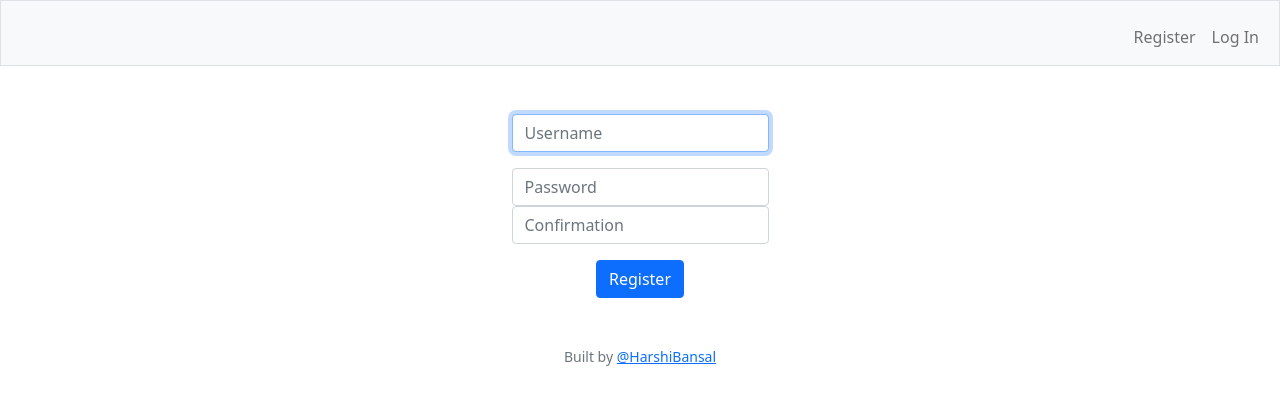
After one commit to bansalharshi/digitalcloset, a Flask app: page /register in a window 1280 px wide. The commit adds this page. Shown: the top 405 px of the page. Run offline with Flask 2, Linux system fonts and the light colour scheme; some libraries are stand-ins or nearby versions.

Commit message:
login and register flows

```diff
--- a/templates/layout.html
+++ b/templates/layout.html
@@ -19,20 +19,20 @@
     <script src="https://cdn.jsdelivr.net/npm/bootstrap@5.0.2/dist/js/bootstrap.min.js" integrity="sha384-cVKIPhGWiC2Al4u+LWgxfKTRIcfu0JTxR+EQDz/bgldoEyl4H0zUF0QKbrJ0EcQF" crossorigin="anonymous"></script>
     -->
 
-    <title>My Closet: {% block title%}{% endblock %}</title>
+    <title>My Closet: {% block title %}{% endblock %}</title>
   </head>
   <body>
 
     <nav class="bg-light border navbar navbar-expand-md navbar-light">
         <div class="container-fluid">
-            <a class="navbar-brand" href="/"><span class="blue">C</span><span class="red">$</span><span class="yellow">5</span><span class="green">0</span> <span class="red">Finance</span></a>
+            <!-- <a class="navbar-brand" href="/"><span class="blue">C</span><span class="red">$</span><span class="yellow">5</span><span class="green">0</span> <span class="red">Finance</span></a>
             <button aria-controls="navbar" aria-expanded="false" aria-label="Toggle navigation" class="navbar-toggler" data-bs-target="#navbar" data-bs-toggle="collapse" type="button">
                 <span class="navbar-toggler-icon"></span>
-            </button>
+            </button> -->
             <div class="collapse navbar-collapse" id="navbar">
                 {% if session["user_id"] %}
                     <ul class="navbar-nav me-auto mt-2">
-                        <li class="nav-item"><a class="nav-link" href="/all">all</a></li>
+                        <li class="nav-item"><a class="nav-link" href="/all">All</a></li>
                         <li class="nav-item"><a class="nav-link" href="/clothes">Clothes</a></li>
                         <li class="nav-item"><a class="nav-link" href="/shoes">Shoes</a></li>
                         <li class="nav-item"><a class="nav-link" href="/history">History</a></li>
@@ -51,14 +51,6 @@
         </div>
     </nav>
 
-    {% if get_flashed_messages() %}
-    <header>
-        <div class="alert alert-primary mb-0 text-center" role="alert">
-            {{ get_flashed_messages() | join(" ") }}
-        </div>
-    </header>
-    {% endif %}
-
     <main class="container-fluid py-5 text-center">
         {% block main %}{% endblock %}
     </main>
--- /dev/null
+++ b/templates/register.html
@@ -0,0 +1,18 @@
+{% extends "layout.html" %}
+
+{% block title %}
+    Register
+{% endblock %}
+
+{% block main %}
+    <form action="/register" method="post">
+        <div class="mb-3">
+            <input autocomplete="off" autofocus class="form-control mx-auto w-auto" id="username" name="username" placeholder="Username" type="text">
+        </div>
+        <div class="mb-3">
+            <input class="form-control mx-auto w-auto" id="password" name="password" placeholder="Password" type="password">
+            <input class="form-control mx-auto w-auto" id="confirmation" name="confirmation" placeholder="Confirmation" type="password">
+        </div>
+        <button class="btn btn-primary" type="submit">Register</button>
+    </form>
+{% endblock %}
```
Also changed, not shown: templates/index.html (+0 -10 lines), templates/login.html (added, +17 -0 lines).
